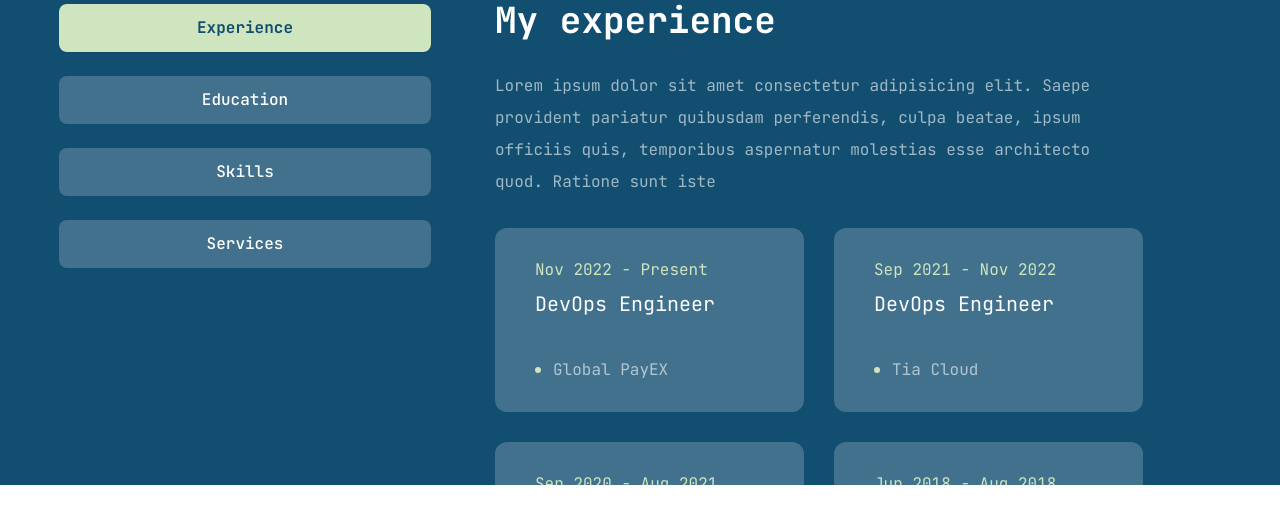
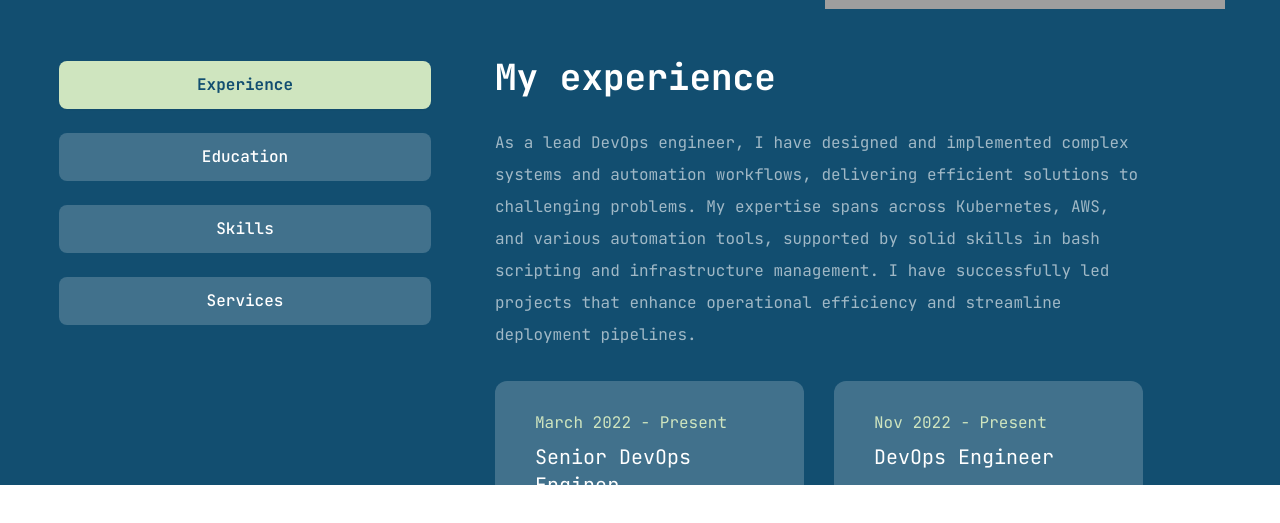
Before and after one commit to MaryKwawu/Paa-Kwesi-Portfolio, a Next.js app: page /resume in a window 1280 px wide. Shown: the part 315-838 px from the top of the page. Built offline with nearby package versions, Linux system fonts and the light colour scheme; grey boxes are pictures that could not be loaded.

Commit message:
Chore : updated the pages with actual info of Paa-Kwasi

```diff
--- a/src/app/aboutme/page.tsx
+++ b/src/app/aboutme/page.tsx
@@ -7,15 +7,15 @@ const personalDetails = {
 	info: [
 		{
 			fieldName: "Name",
-			fieldValue: "Paa-Kwesi Frimpong",
+			fieldValue: "Paa-Kwasi Frimpong",
 		},
 		{
 			fieldName: "Phone",
-			fieldValue: "(+233) 055 000 0000",
+			fieldValue: "(+233) 558 137 950",
 		},
 		{
 			fieldName: "Experience",
-			fieldValue: "8+ Years",
+			fieldValue: "4+ Years",
 		},
 		{
 			fieldName: "Nationality",
@@ -23,7 +23,7 @@ const personalDetails = {
 		},
 		{
 			fieldName: "Email",
-			fieldValue: "paa-kwesi@gmail.com",
+			fieldValue: "ppkfrimpong@gmail.com",
 		},
 
 		{
--- a/src/app/contact/page.tsx
+++ b/src/app/contact/page.tsx
@@ -21,12 +21,12 @@ const info = [
 	{
 		icon: <FaPhoneAlt />,
 		title: "Phone",
-		description: "(+233) 000 0000",
+		description: "(+233) 558 137 950",
 	},
 	{
 		icon: <FaEnvelope />,
 		title: "Email",
-		description: "paa-kwesi@gmail.com",
+		description: "ppkfrimpong@gmail.com",
 	},
 	{
 		icon: <FaMapMarkerAlt />,
--- a/src/app/page.tsx
+++ b/src/app/page.tsx
@@ -20,11 +20,11 @@ export default function Home() {
 							<div className="text-white">My name</div>
 							<div>
 								<span className="font-normal text-white">is </span>{" "}
-								<span className="font-semibold text-accent">Paa-Kwesi </span>
+								<span className="font-semibold text-accent">Paa-Kwasi </span>
 							</div>
 						</h1>
 						<p className="max-w[500px] mb-10 text-white">
-							I am a professional DevSecOps Engineer with more than 5years of
+							I am a professional DevSecOps Engineer with over 4years of
 							experience
 						</p>
 						{/* btn & cards */}
@@ -42,17 +42,17 @@ export default function Home() {
 						{/* top skills */}
 						<div className="grid grid-cols-2 gap-2 mt-10 xl:w-1/3 w-1/2">
 							<div className="bg-[#769e9a] text-white rounded text-center">
-								RabbitMQ
+								Kubernetes
 							</div>
 							<div className="bg-[#769e9a] text-white rounded text-center">
-								Azure
+								AWS
 							</div>
 
 							<div className="bg-[#769e9a] text-white rounded text-center">
-								Kubernetes
+								CI/CD
 							</div>
 							<div className="bg-[#769e9a] text-white rounded text-center">
-								Jenkins
+								Bash Scripting
 							</div>
 						</div>
 						{/* projects image */}
--- a/src/app/resume/page.tsx
+++ b/src/app/resume/page.tsx
@@ -23,8 +23,13 @@ import {
 const experience = {
 	title: "My experience",
 	Description:
-		"Lorem ipsum dolor sit amet consectetur adipisicing elit. Saepe provident pariatur quibusdam perferendis, culpa beatae, ipsum officiis quis, temporibus aspernatur molestias esse architecto quod. Ratione sunt iste ",
+		"As a lead DevOps engineer, I have designed and implemented complex systems and automation workflows, delivering efficient solutions to challenging problems. My expertise spans across Kubernetes, AWS, and various automation tools, supported by solid skills in bash scripting and infrastructure management. I have successfully led projects that enhance operational efficiency and streamline deployment pipelines.",
 	items: [
+		{
+			company: "Moblers",
+			position: "Senior DevOps Enginer",
+			duration: "March 2022 - Present",
+		},
 		{
 			company: "Global PayEX",
 			position: "DevOps Engineer",
@@ -39,11 +44,6 @@ const experience = {
 			company: "The Quantum Group Ltd",
 			position: "DevOps Lead",
 			duration: "Sep 2020 -  Aug 2021",
-		},
-		{
-			company: "Vodafone",
-			position: "Internship",
-			duration: "Jun 2018 - Aug 2018",
 		},
 	],
 };
@@ -100,7 +100,7 @@ const education = {
 	icon: "",
 	title: "My education",
 	Description:
-		"Lorem ipsum dolor sit amet consectetur adipisicing elit. Saepe provident pariatur quibusdam perferendis, culpa beatae, ipsum officiis quis, temporibus aspernatur molestias esse architecto quod. Ratione sunt iste ",
+		"I studied Computer Science at KNUST and specialized in security topics at the International CyberSecurity Institute in the UK.",
 	items: [
 		{
 			Institution: "Udacity",
@@ -126,7 +126,7 @@ const education = {
 const skills = {
 	title: "My skills",
 	Description:
-		"Lorem ipsum dolor sit amet consectetur adipisicing elit. Saepe provident pariatur quibusdam perferendis, culpa beatae, ipsum officiis quis, temporibus aspernatur molestias esse architecto quod. Ratione sunt iste ",
+		"These are the essential skills I have gathered over my ever growing career as a DevOps engineer",
 	skilllist: [
 		{
 			icon: <FaAws />,
--- a/src/components/socials.tsx
+++ b/src/components/socials.tsx
@@ -10,11 +10,11 @@ const socials = [
 	},
 	{
 		icon: <FaLinkedin />,
-		path: "",
+		path: "https://www.linkedin.com/in/paa-kwasi-frimpong/",
 	},
 	{
 		icon: <FaTwitter />,
-		path: "",
+		path: "https://x.com/frimps6_5",
 	},
 	{
 		icon: <FaInstagram />,
--- a/src/components/stats.tsx
+++ b/src/components/stats.tsx
@@ -4,7 +4,7 @@ import CountUp from "react-countup";
 
 const stats = [
 	{
-		num: 5,
+		num: 4,
 		text: "+Years of experience",
 	},
 	{
@@ -12,8 +12,8 @@ const stats = [
 		text: "Projects completed",
 	},
 	{
-		num: 13,
-		text: "DevOps Tools mastered",
+		num: 20,
+		text: "+DevOps Tools mastered",
 	},
 	{
 		num: 2000,
```
Also changed, not shown: public/assets/paa-kwesi.png (deleted).
